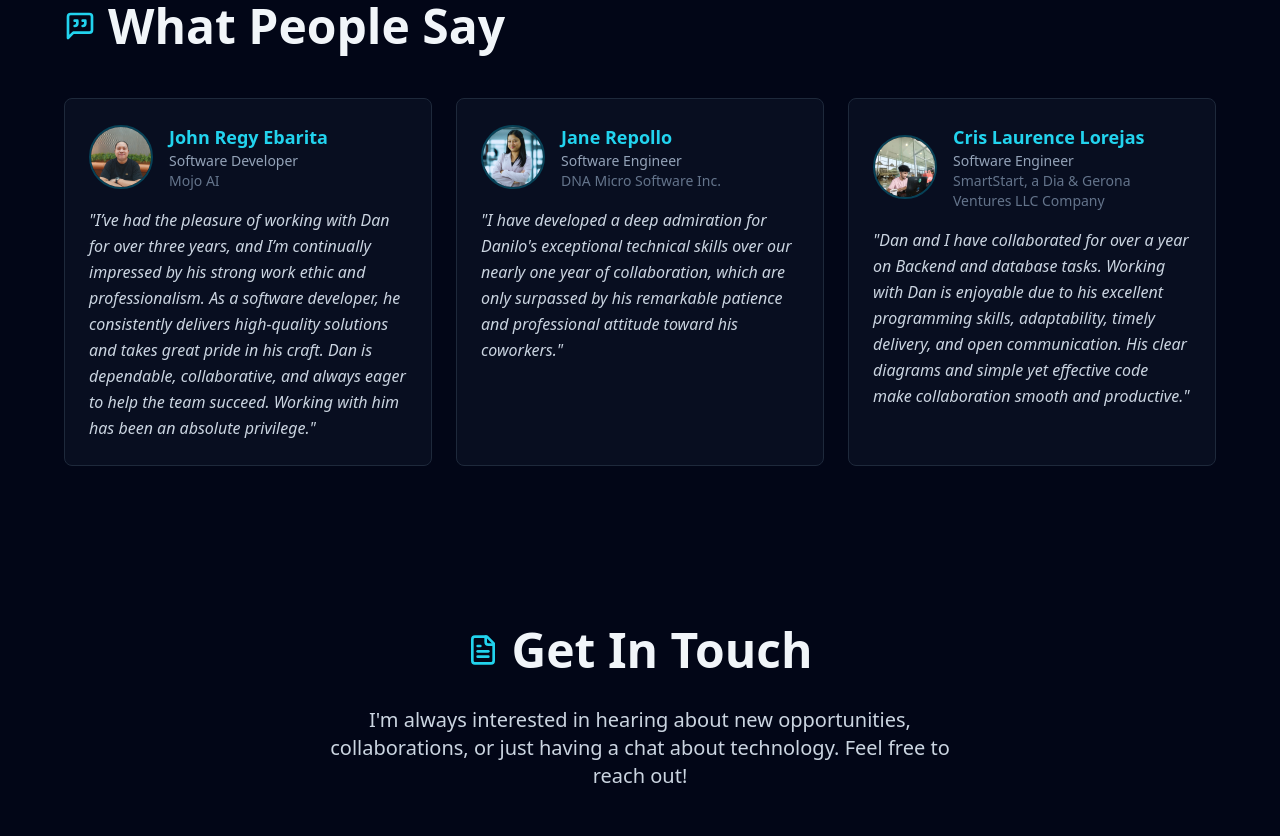
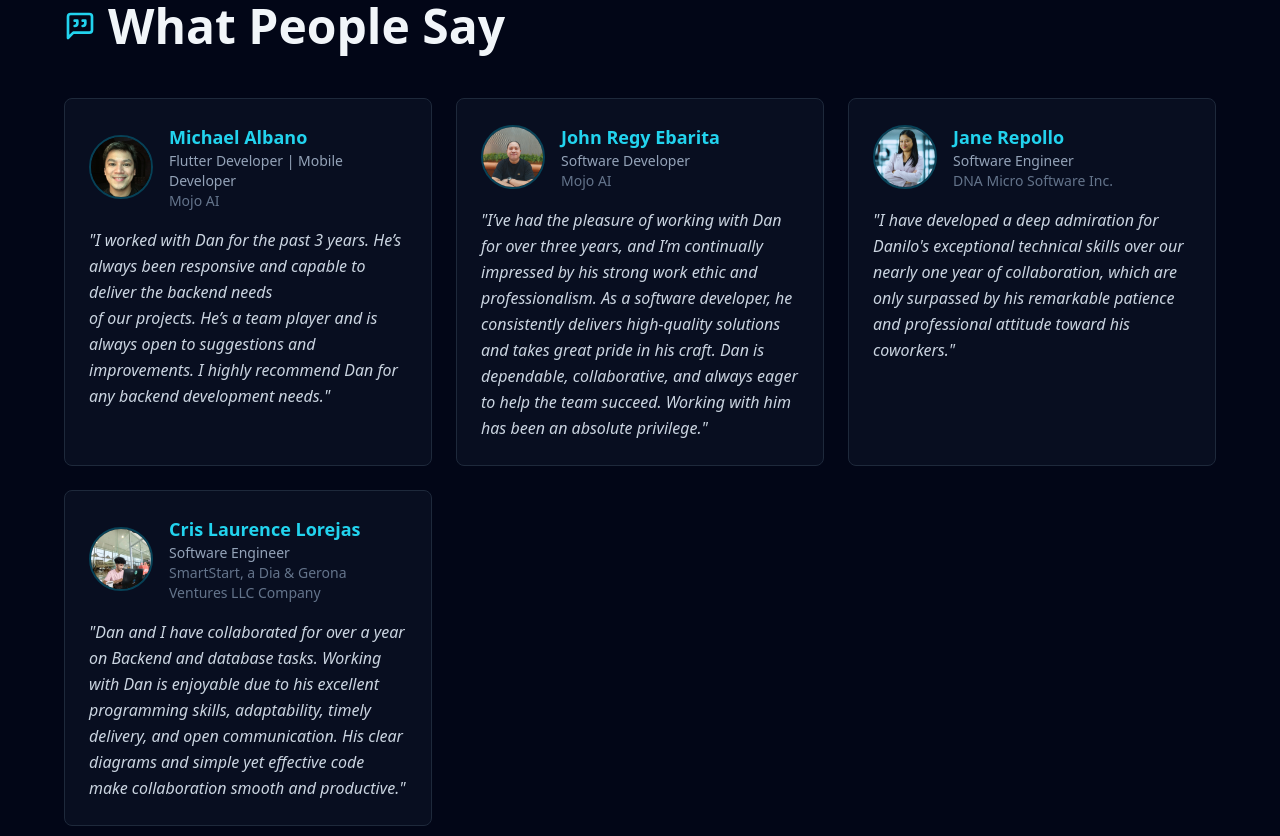
Before and after one commit to nadnad121021/dynamic-portfolio, a React (Vite) app: page / in a window 1280 px wide. Shown: the part 6060-6896 px from the top of the page. Built offline with nearby package versions, Linux system fonts and the light colour scheme.

Commit message:
refactor: added review

```diff
--- a/src/portfolio.ts
+++ b/src/portfolio.ts
@@ -1,7 +1,7 @@
 import { TPortfolioInfo } from "./interfaces/portfolioInfo.interface";
-import { PortfolioSettings} from "./constants/settings";
+import { PortfolioSettings } from "./constants/settings";
 
-const menus:string[] = PortfolioSettings.menus;
+const menus: string[] = PortfolioSettings.menus;
 
 const portfolioInfo: TPortfolioInfo = {
     name: 'Danilo Alingasa',
@@ -10,7 +10,7 @@ const portfolioInfo: TPortfolioInfo = {
     resumeLink: "https://drive.google.com/uc?export=download&id=1dUl4IVY0bHgryujzvkDqitmWRc5p3lM8",
     aboutMe: {
         quote: " - ❝ It takes thousands of inputs to achieve good output. ❞",
-        greetings:`Greetings! I'm Dan, a highly skilled software engineer specializing in React.js and Node.js development. With a passion for building robust and scalable web applications, I bring over 5 years of experience to the table.I thrive in collaborative environments and have a proven track record of delivering high-quality solutions that meet client requirements. From crafting dynamic user interfaces with React.js to designing efficient server-side systems with Node.js, I have the expertise to bring your ideas to life. Let's work together to create exceptional software experiences that drive your business forward.`,
+        greetings: `Greetings! I'm Dan, a highly skilled software engineer specializing in React.js and Node.js development. With a passion for building robust and scalable web applications, I bring over 5 years of experience to the table.I thrive in collaborative environments and have a proven track record of delivering high-quality solutions that meet client requirements. From crafting dynamic user interfaces with React.js to designing efficient server-side systems with Node.js, I have the expertise to bring your ideas to life. Let's work together to create exceptional software experiences that drive your business forward.`,
         philosophies: [
             {
                 "title": "Coder",
@@ -58,7 +58,7 @@ const portfolioInfo: TPortfolioInfo = {
         {
             title: 'Safety Mojo',
             description: 'Powerful platform that keeps everyone in a construction company aligned on safety, giving them live updates and insights to prevent accidents, save money, and make safety part of the company’s everyday mindset.',
-            technologies: ['Node.js', 'Express.js', 'TypeScript', 'PostgreSQL', 'AWS ECS', 'Docker', 'ECR', 'GitHub Actions','TypeORM'],
+            technologies: ['Node.js', 'Express.js', 'TypeScript', 'PostgreSQL', 'AWS ECS', 'Docker', 'ECR', 'GitHub Actions', 'TypeORM'],
             logo: 'safety-mojo-mob.png',
             website: 'https://safetymojo.ai/',
             github: '#',
@@ -66,7 +66,7 @@ const portfolioInfo: TPortfolioInfo = {
             duration: "2023 - 2025",
             hasWebsite: true,
             hasPlaystoreLink: true,
-            playstoreLink:'https://play.google.com/store/apps/details?id=ai.edify.rome',
+            playstoreLink: 'https://play.google.com/store/apps/details?id=ai.edify.rome',
         },
         {
             title: 'Lear Clinic System - LCS',
@@ -164,14 +164,14 @@ const portfolioInfo: TPortfolioInfo = {
         }
     ],
     reviews: [
-        //  {
-        //     name: 'Michael Albano',
-        //     role: 'Flutter Developer | Mobile Developer',
-        //     company: 'Mojo AI',
-        //     image: 'michael.jpeg',
-        //     review: `I have developed a deep admiration for Danilo's exceptional technical skills over our nearly one year of collaboration, which are only surpassed by his remarkable patience and professional attitude toward his coworkers.`
-        // },
-         {
+        {
+            name: 'Michael Albano',
+            role: 'Flutter Developer | Mobile Developer',
+            company: 'Mojo AI',
+            image: 'michael.jpeg',
+            review: `I worked with Dan for the past 3 years. He’s always been responsive and capable to deliver the backend needs of our projects. He’s a team player and is always open to suggestions and improvements. I highly recommend Dan for any backend development needs.`
+        },
+        {
             name: 'John Regy Ebarita',
             role: 'Software Developer',
             company: 'Mojo AI',
```
